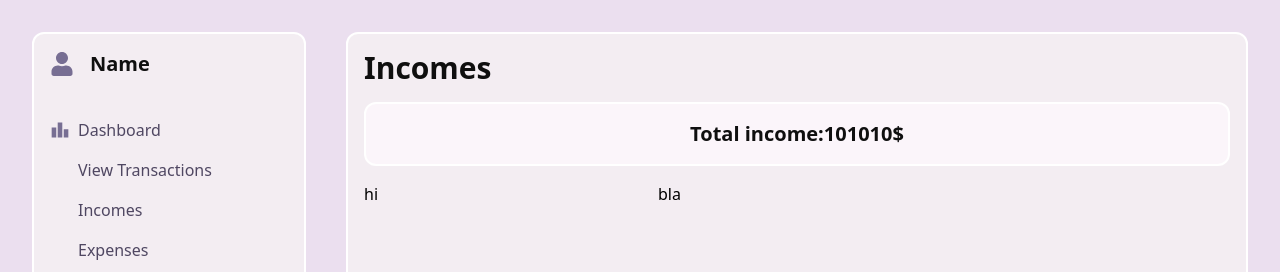
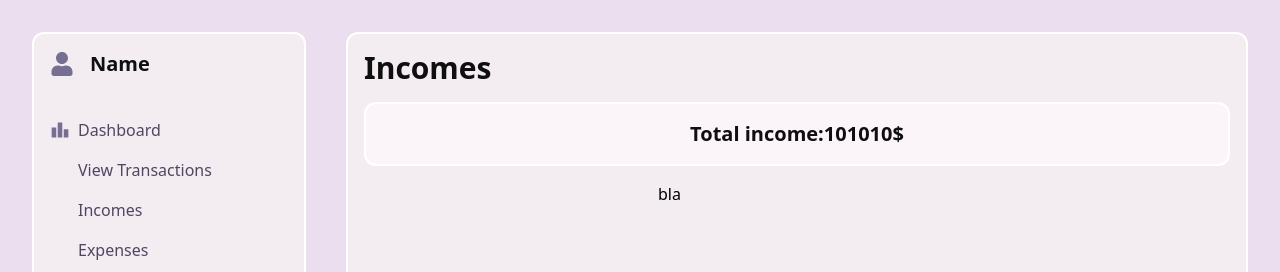
Before and after one commit to mariamdatuka/app, a React (Vite) app: page /incomes in a window 1280 px wide. Shown: the top 272 px of the page. Built offline with nearby package versions, Linux system fonts and the light colour scheme; some icons are missing.

Commit message:
feat:add react hook form

```diff
--- a/package.json
+++ b/package.json
@@ -11,13 +11,16 @@
     "test": "jest"
   },
   "dependencies": {
+    "@hookform/resolvers": "^3.3.3",
     "axios": "^1.6.2",
     "jest-environment-jsdom": "^29.7.0",
     "react": "^18.2.0",
     "react-dom": "^18.2.0",
+    "react-hook-form": "^7.49.2",
     "react-icons": "^4.12.0",
     "react-router-dom": "^6.21.1",
-    "recharts": "^2.10.3"
+    "recharts": "^2.10.3",
+    "yup": "^1.3.3"
   },
   "devDependencies": {
     "@babel/preset-react": "^7.23.3",
--- /dev/null
+++ b/src/components/forms/MainInput.tsx
@@ -0,0 +1,24 @@
+import { useForm } from "react-hook-form"
+
+interface InputProps{
+    placeholder?:string;
+    error?:string;
+    name:string;
+    type:string;
+    id:any;
+}
+
+const MainInput = ({placeholder, id, error, name, type='text'}:InputProps) => {
+    const {register}=useForm();
+  return (
+    <>
+    <div>
+    <input placeholder={placeholder} id={id} type={type} {...register(`${name}`)}/>
+    <p>{error}</p>
+    </div>
+
+    </>
+  )
+}
+
+export default MainInput
--- a/src/pages/Incomes.tsx
+++ b/src/pages/Incomes.tsx
@@ -5,7 +5,9 @@ const Incomes = () => {
   return (
     <>
      <Layout title='income' mainTitle='Incomes'>
-         <div>hi</div>
+         <form>
+
+         </form>
          <div>bla</div>
      </Layout>
     </>
```
Also changed, not shown: 1 other file (tests, documents, lock files or other folders).
